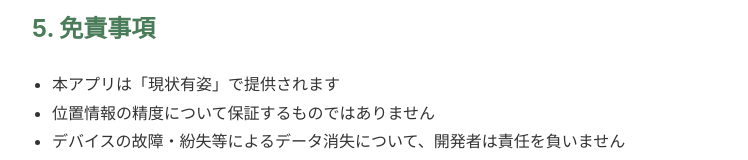
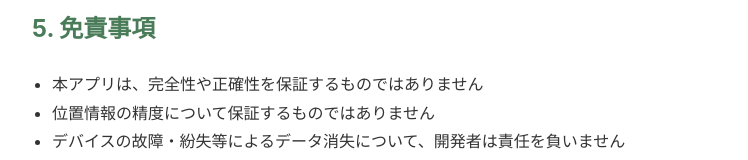
Before and after one commit to daisukeoka/machiato-legal, a plain HTML site: page terms-of-service.html in a window 1280 px wide. Shown: the part 910-1070 px from the top of the page, without its empty margins (258-1006 px from the left). Drawn offline with Linux system fonts and the light colour scheme.

Commit message:
fix: use clearer wording for disclaimer

```diff
--- a/terms-of-service.html
+++ b/terms-of-service.html
@@ -41,7 +41,7 @@
 
   <h2>5. 免責事項</h2>
   <ul>
-    <li>本アプリは「現状有姿」で提供されます</li>
+    <li>本アプリは、完全性や正確性を保証するものではありません</li>
     <li>位置情報の精度について保証するものではありません</li>
     <li>デバイスの故障・紛失等によるデータ消失について、開発者は責任を負いません</li>
     <li>本アプリの利用により生じた損害について、開発者は一切の責任を負いません</li>
```
